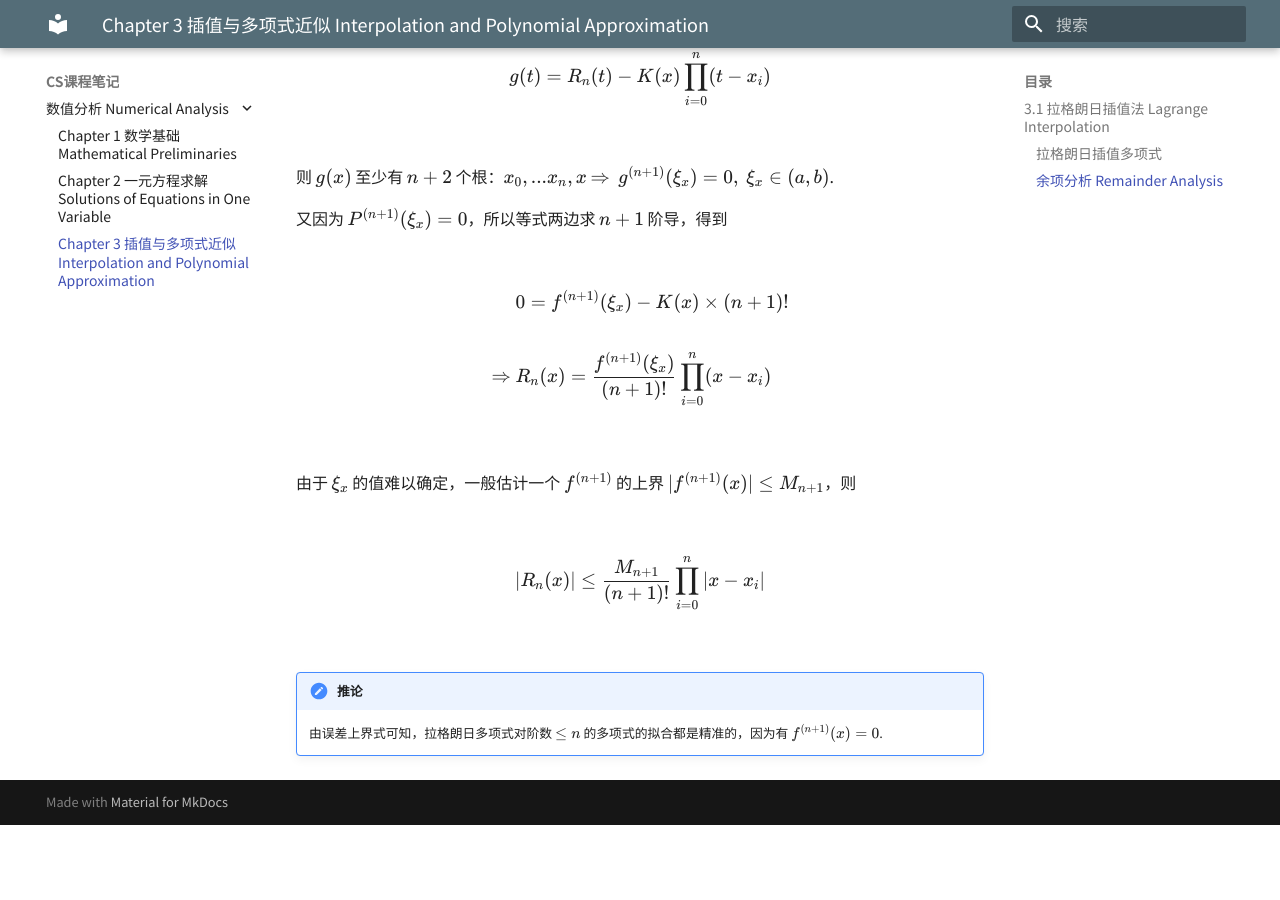
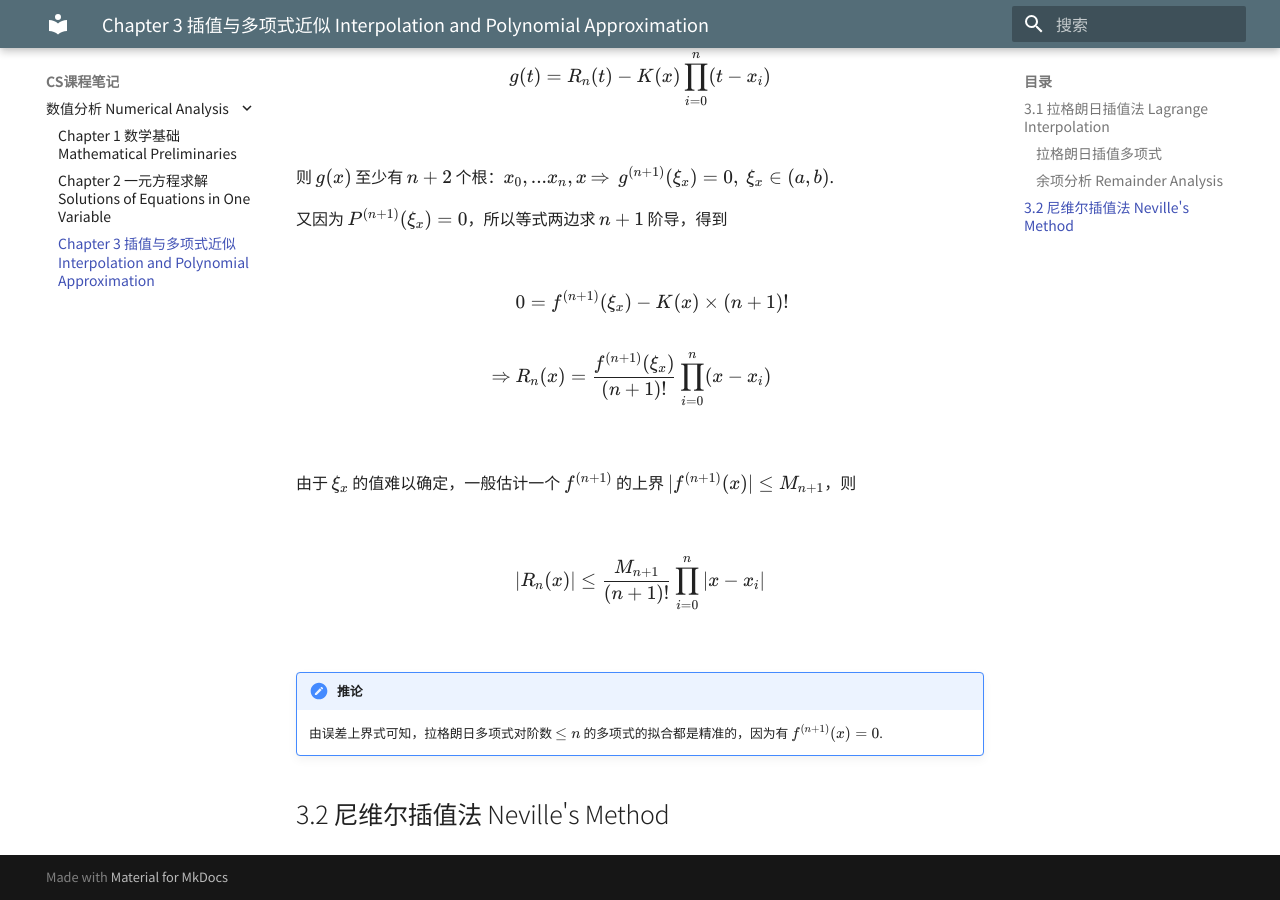
Before and after one commit to Shallowy/notebook, an MkDocs documentation site: the page built from docs/cs_notes/numerical_analysis/chap3.md, in a window 1280 px wide and 900 px high, scrolled down 2164 px. Built offline with MkDocs 1.6.1 and Material for MkDocs 9.7.7, drawn with Linux system fonts in a browser that asks for light colours; comment, search, counter and statistics services are not loaded; before the commit the page ends 2989 px from its top, so only the background shows below that.

Commit message:
modified

```diff
--- a/docs/cs_notes/numerical_analysis/chap3.md
+++ b/docs/cs_notes/numerical_analysis/chap3.md
@@ -65,3 +65,5 @@ $$|R_n(x)|\leq\frac{M_{n+1}}{(n+1)!}\prod\limits_{i=0}^n|x-x_i|$$
 
 !!! note "推论"
     由误差上界式可知，拉格朗日多项式对阶数 $\leq n$ 的多项式的拟合都是精准的，因为有 $f^{(n+1)}(x)=0$.
+
+## 3.2 尼维尔插值法 Neville's Method
```
